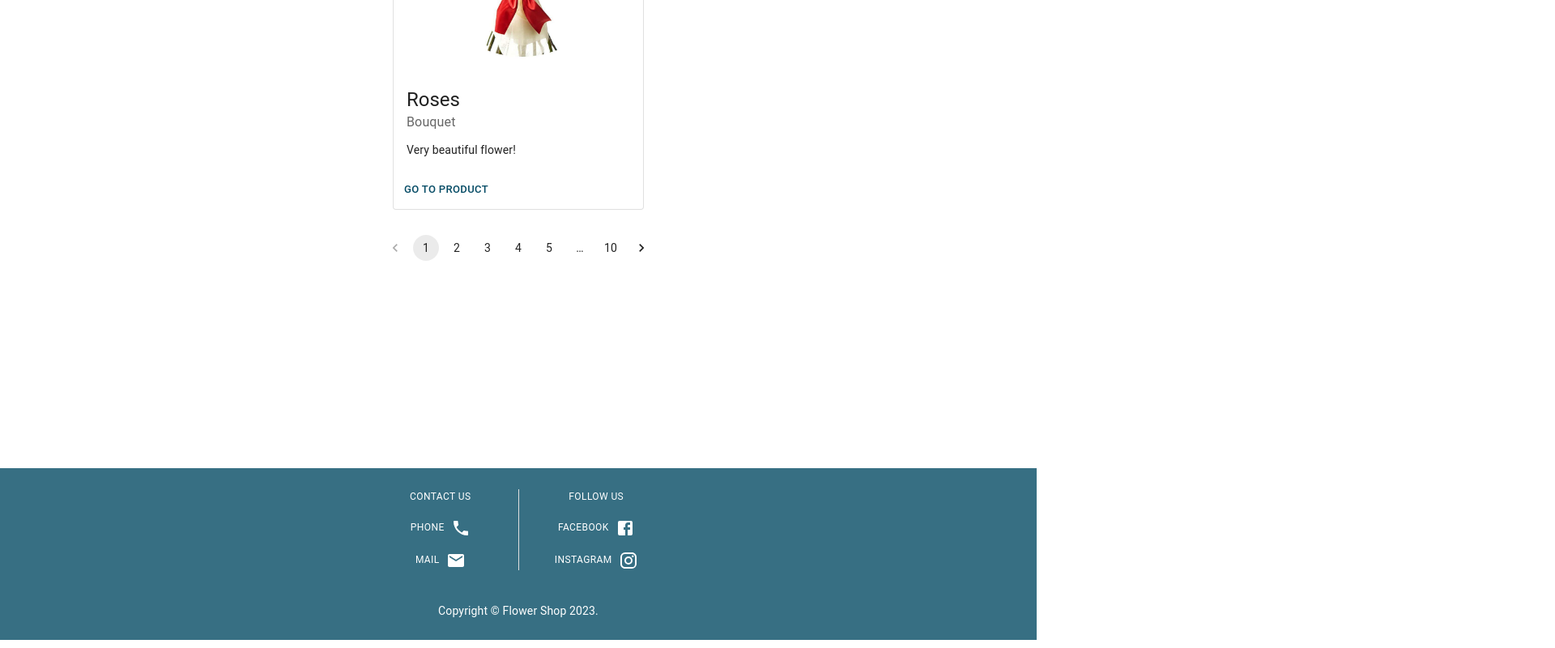
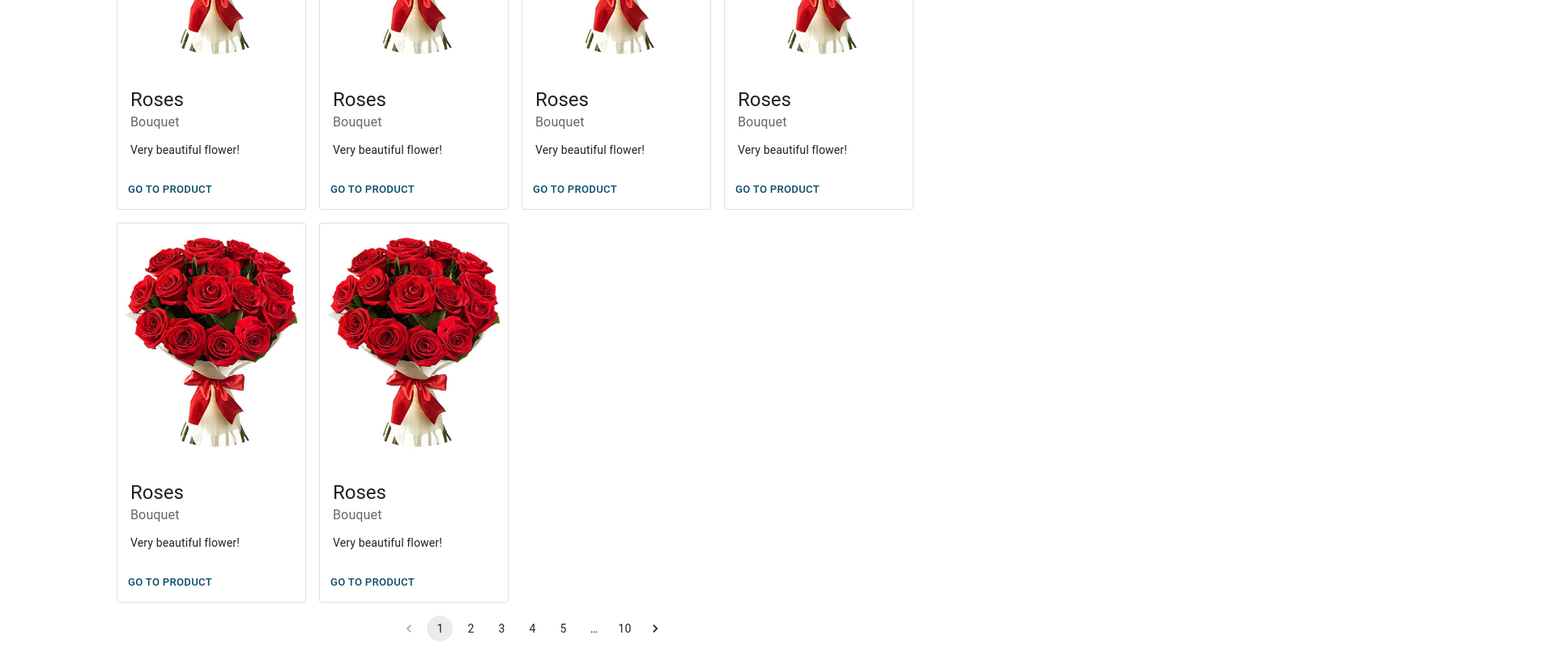
Before and after one commit to admkopec/SoftwareEngineering2, a React (Create React App) app in the folder flower-shop-frontend/: page / in a window 1280 px wide. Shown: the part 400-1200 px from the top of the page at 81% size, 1920 px wide, since content can reach past the window. Built offline with nearby package versions, Linux system fonts and the light colour scheme.

Commit message:
Proposition for Home Page or Products Page

```diff
--- a/flower-shop-frontend/src/components/Footer.tsx
+++ b/flower-shop-frontend/src/components/Footer.tsx
@@ -18,7 +18,7 @@ import { useState } from "react";
 import Copyright from "./Copyright";
 
 const FooterBox = styled(Box)(() => ({
-    margin: theme.spacing('20%', 0, 0,0),
+    margin: theme.spacing('20px', 0, 0,0),
     padding: theme.spacing('2%', 0, '2%',0),
     width: '100%',
     height: '30%',
--- /dev/null
+++ b/flower-shop-frontend/src/components/ProductCard.tsx
@@ -0,0 +1,35 @@
+import Card from '@mui/material/Card';
+import { CardMedia, Grid } from '@mui/material';
+import CardContent from '@mui/material/CardContent';
+import Typography from '@mui/material/Typography';
+import CardActions from '@mui/material/CardActions';
+import Button from '@mui/material/Button';
+import React from 'react';
+
+export default function ProductCard() {
+  return (
+      <Grid item style={{width: '250px'}}>
+    <Card variant="outlined">
+      <CardMedia
+        component="img"
+        alt="roses bouquet"
+        height="300"
+        width="400"
+        image={require('../static/imgs/rose-bouquet.jpg')}
+      />
+      <CardContent>
+        <Typography variant="h5" component="div">
+          Roses
+        </Typography>
+        <Typography sx={{ mb: 1.5 }} color="text.secondary">
+          Bouquet
+        </Typography>
+        <Typography variant="body2">Very beautiful flower!</Typography>
+      </CardContent>
+      <CardActions>
+        <Button size="small">Go to Product</Button>
+      </CardActions>
+    </Card>
+      </Grid>
+  );
+}
--- a/flower-shop-frontend/src/components/ProductsPreview.tsx
+++ b/flower-shop-frontend/src/components/ProductsPreview.tsx
@@ -9,51 +9,55 @@ import Typography from '@mui/material/Typography';
 import { CardMedia, Divider, List, ListItem, Slide } from '@mui/material';
 import React from 'react';
 import { mainTheme } from './Themes';
+import ProductCard from './ProductCard';
+import Grid from "@mui/material/Grid";
 
 export default function ProductsPreview() {
   const [currentItemIndex, setCurrentItemIndex] = React.useState(1);
 
   return (
     <Container>
-            <Typography variant='h5'>Classic Bouquets</Typography><Divider />
-            <List sx={{height: '500px'}}>
+      <Typography variant="h5">Classic Bouquets</Typography>
+      <Divider />
+      <List sx={{ minHeight: '970px', minWidth: '80vw' }}>
         <ListItem sx={{ position: 'absolute', display: 'block' }}>
-                    <Slide direction={currentItemIndex === 1 ? 'left' : 'right'} in={currentItemIndex === 1} addEndListener={(event) => {event}} easing={{ enter: mainTheme.transitions.easing.easeOut, exit: mainTheme.transitions.easing.easeIn }}>
-                        <Card variant='outlined'>
-                            <CardMedia
-                                component="img"
-                                alt="roses bouquet"
-                                height="300"
-                                width="400"
-                                image={require("../static/imgs/rose-bouquet.jpg")}
-                            ></CardMedia>
-                            <CardContent>
-                                <Typography variant="h5" component="div">
-                                    Roses
-                                </Typography>
-                                <Typography sx={{ mb: 1.5 }} color="text.secondary">
-                                    Bouquet
-                                </Typography>
-                                <Typography variant="body2">
-                                    Very beautiful flower!
-                                </Typography>
-                            </CardContent>
-                            <CardActions>
-                                <Button size="small">Go to Product</Button>
-                            </CardActions>
-                        </Card>
+          <Slide
+            direction={currentItemIndex <= 1 ? 'left' : 'right'}
+            in={currentItemIndex === 1}
+            addEndListener={(event) => {
+              const _ = event;
+            }}
+            easing={{ enter: mainTheme.transitions.easing.easeOut, exit: mainTheme.transitions.easing.easeIn }}
+          >
+              <Grid container spacing={2}>
+                  <ProductCard />
+                  <ProductCard />
+                  <ProductCard />
+                  <ProductCard />
+                  <ProductCard />
+                  <ProductCard />
+              </Grid>
           </Slide>
         </ListItem>
         <ListItem sx={{ position: 'absolute', display: 'block' }}>
-                    <Slide direction={currentItemIndex === 2 ? 'left' : 'right'} in={currentItemIndex === 2} addEndListener={(event) => {event}} easing={{ enter: mainTheme.transitions.easing.easeOut, exit: mainTheme.transitions.easing.easeIn }}>
-                        <Card variant='outlined'>
+          <Slide
+            direction={currentItemIndex <= 2 ? 'left' : 'right'}
+            in={currentItemIndex === 2}
+            addEndListener={(event) => {
+              const _ = event;
+            }}
+            easing={{ enter: mainTheme.transitions.easing.easeOut, exit: mainTheme.transitions.easing.easeIn }}
+          >
+              <Grid container spacing={2}>
+                  <Grid item style={{width: '250px'}}>
+              <Card variant="outlined">
               <CardMedia
                 component="img"
                 alt="tulip bouquet"
                 height="300"
                 width="400"
-                                image={require("../static/imgs/tulip-bouquet.webp")}
-                            ></CardMedia>
+                image={require('../static/imgs/tulip-bouquet.webp')}
+              />
               <CardContent>
                 <Typography variant="h5" component="div">
                   Tulip
@@ -61,25 +65,26 @@ export default function ProductsPreview() {
                 <Typography sx={{ mb: 1.5 }} color="text.secondary">
                   Bouquet
                 </Typography>
-                                <Typography variant="body2">
-                                    Very beautiful flower as well!
-                                </Typography>
+                <Typography variant="body2">Very beautiful flower as well!</Typography>
               </CardContent>
               <CardActions>
                 <Button size="small">Go to Product</Button>
               </CardActions>
             </Card>
+                  </Grid>
+              </Grid>
           </Slide>
         </ListItem>
       </List>
-            <Pagination count={10} renderItem={(item) =>
-                <PaginationItem {...item} >
-                </PaginationItem>
-            } onChange={(_, indexNumber: number) => {
-
+      <div style={{marginLeft: '28vw', width: '350px'}}>
+      <Pagination
+        count={10}
+        renderItem={(item) => <PaginationItem {...item}/>}
+        onChange={(_, indexNumber: number) => {
           setCurrentItemIndex(indexNumber);
-
-            }}/>
+        }}
+      />
+      </div>
     </Container>
   );
 }
```
Lines whose indentation alone changed are shown as unchanged.
